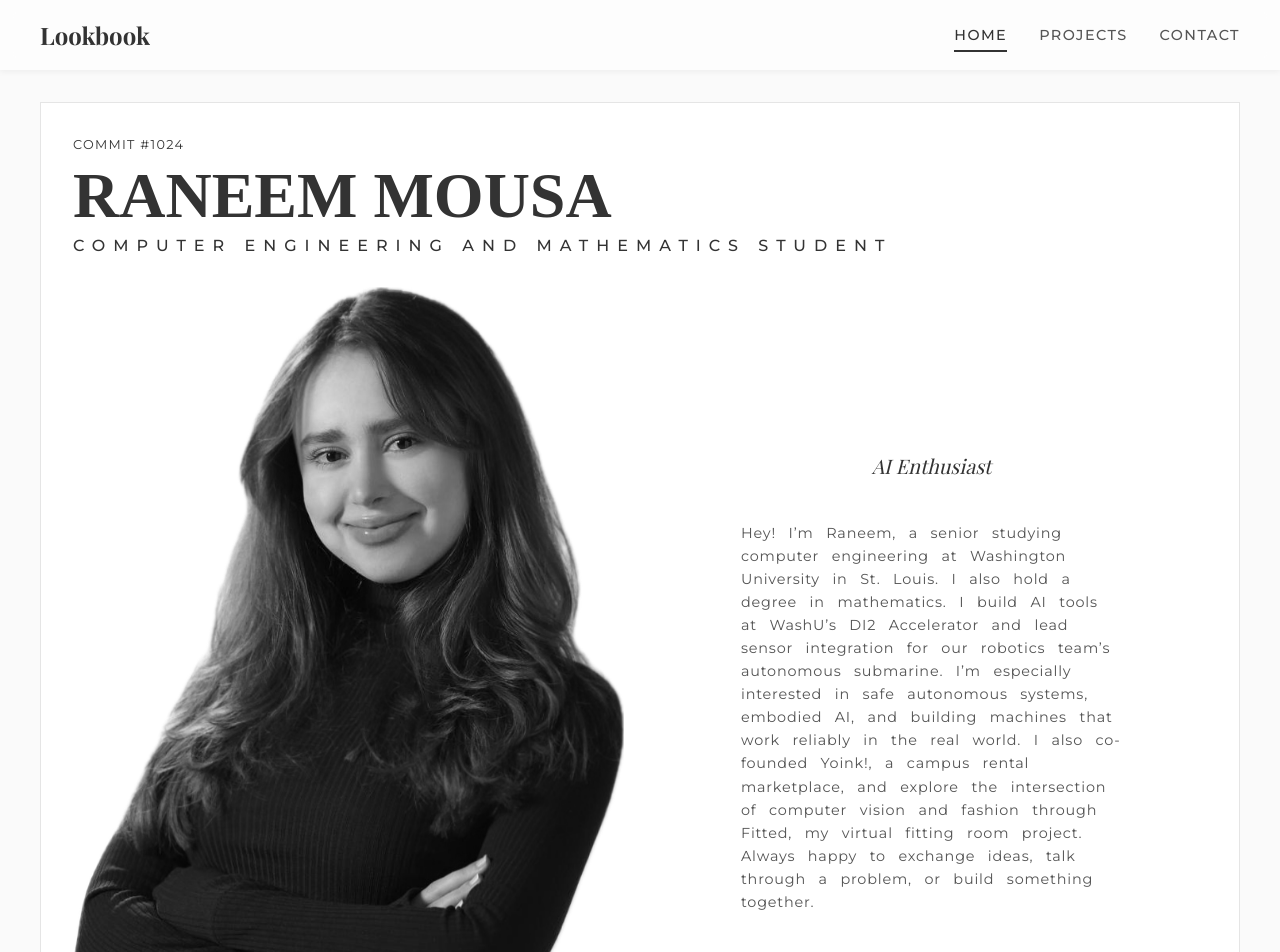
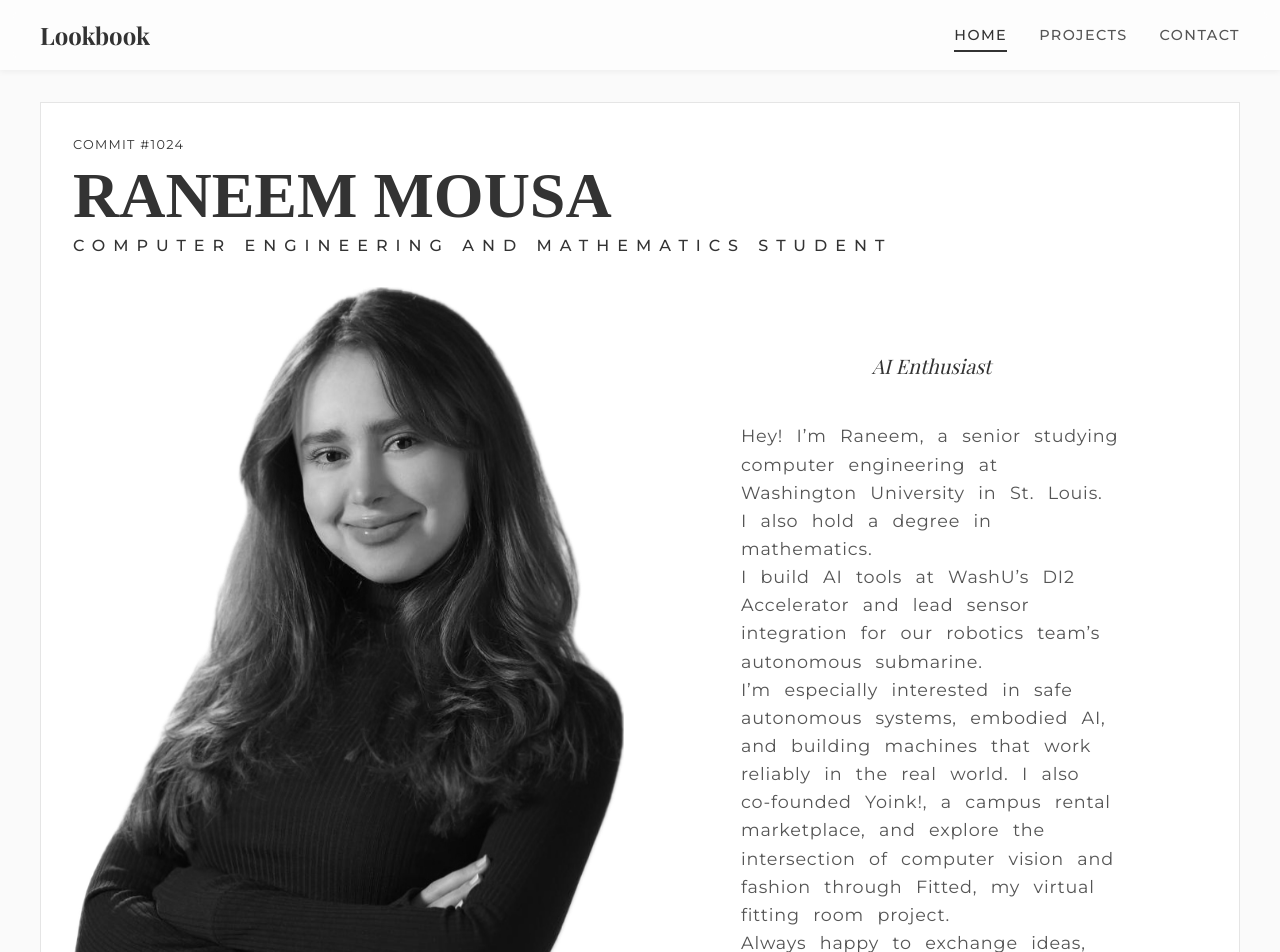
Before and after one commit to raneemousa3/Raneem-sPorfolio2025, a Next.js app: page / in a window 1280 px wide. Shown: the top 952 px of the page. Built offline with nearby package versions, Linux system fonts and the light colour scheme; a web font is replaced by a local one.

Commit message:
Format profile introduction into readable paragraphs

```diff
--- a/src/components/EditorialCoverHero.tsx
+++ b/src/components/EditorialCoverHero.tsx
@@ -65,13 +65,10 @@ const EditorialCoverHero = ({
           <div className={styles.topRight}></div>
           <div className={styles.midLeft}>AI Enthusiast</div>
           <div className={styles.bottomRight}>
-          Hey! I’m Raneem, a senior studying computer engineering at Washington University in St. Louis. I also hold a degree in mathematics.
-
-I build AI tools at WashU’s DI2 Accelerator and lead sensor integration for our robotics team’s autonomous submarine. I’m especially interested in safe autonomous systems, embodied AI, and building machines that work reliably in the real world.
-
-I also co-founded Yoink!, a campus rental marketplace, and explore the intersection of computer vision and fashion through Fitted, my virtual fitting room project.
-
-Always happy to exchange ideas, talk through a problem, or build something together.
+          <p>Hey! I’m Raneem, a senior studying computer engineering at Washington University in St. Louis. I also hold a degree in mathematics.</p>
+          <p>I build AI tools at WashU’s DI2 Accelerator and lead sensor integration for our robotics team’s autonomous submarine.</p>
+          <p>I’m especially interested in safe autonomous systems, embodied AI, and building machines that work reliably in the real world. I also co-founded Yoink!, a campus rental marketplace, and explore the intersection of computer vision and fashion through Fitted, my virtual fitting room project.</p>
+          <p>Always happy to exchange ideas, talk through a problem, or build something together.</p>
           </div>
         </div>
 
```
